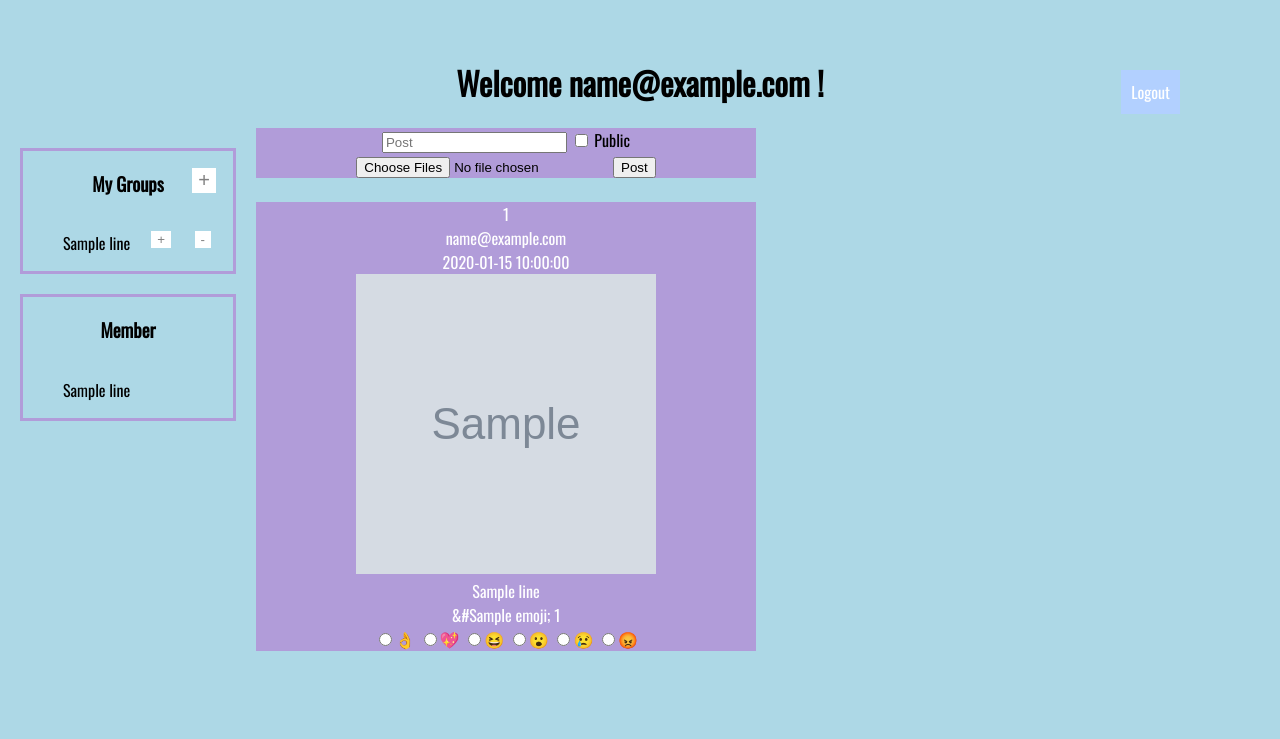
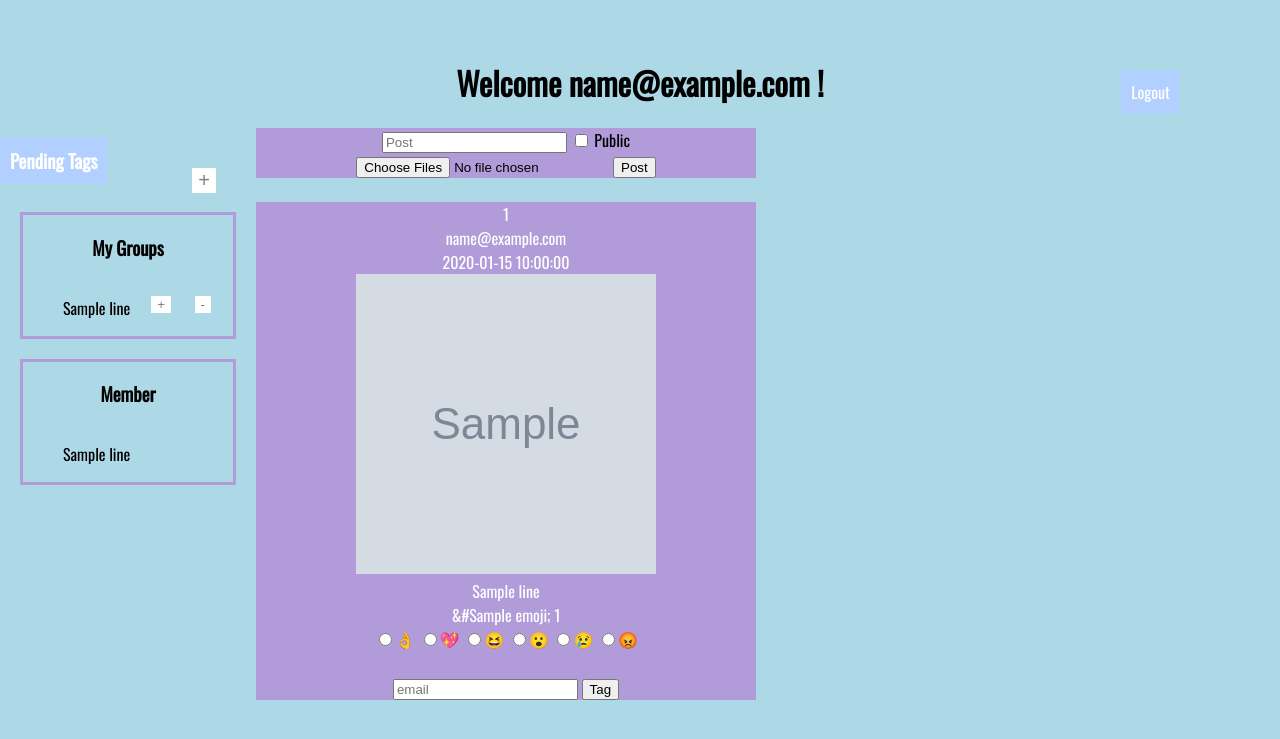
Before and after one commit to al4991/DatabaseProject, a Flask app: template templates/index.html in a window 1280 px wide. Shown: the top 739 px of the page. Run offline with Flask 2, Linux system fonts and the light colour scheme; the template is opened without the code that fills it: most values are stand-ins (such as "Sample title", 1, 10 or a date in 2020); grey boxes marked "Sample" are stand-in pictures.

Commit message:
Temporary have tags workin ish

```diff
--- a/app.py
+++ b/app.py
@@ -6,6 +6,9 @@ from perm import conn
 
 RATE_RE = "(rate[0-9]+)"
 rate_match = re.compile(RATE_RE)
+
+TAG_RE = "(tagged[0-9]+)"
+tag_match = re.compile(TAG_RE)
 
 app = Flask(__name__)
 app.static_folder = 'static'
@@ -400,6 +403,61 @@ def rate():
                 query = "INSERT INTO Rate (email, item_id, rate_time, emoji) VALUES (%s, %s, CURRENT_TIMESTAMP, %s)"
                 cursor.execute(query, (user_email, rate_id, request.form[item]))
             conn.commit()
+            break
+    cursor.close()
+    return redirect(url_for('index'))
+
+
+@app.route('/pendingTags')
+def pending_tag():
+    user_email = session['userEmail']
+    cursor = conn.cursor()
+    query = "SELECT * FROM Tag NATURAL JOIN ContentItem WHERE email_tagged = %s AND status = 'False'"
+    cursor.execute(query, (user_email))
+    pends = cursor.fetchall()
+    return render_template('pendingTags.html', pendings = pends)
+
+
+# @app.route('/tagAuth')
+# def tag_auth():
+
+
+
+@app.route('/tag', methods=['GET', 'POST'])
+def tag():
+    user_email = session['userEmail']
+    cursor = conn.cursor()
+    for item in request.form:
+        if re.match(tag_match, item):
+            taggee = request.form[item]
+            cursor.rownumber = 0
+            tag_id = int(item.split('d')[-1])
+            query = "SELECT * FROM Tag WHERE item_id = %s AND email_tagger = %s AND email_tagged = %s"
+            cursor.execute(query, (tag_id, user_email, taggee))
+            tag_exist = cursor.fetchone()
+            cursor.rownumber = 0
+            if not tag_exist:
+                query = "SELECT is_pub FROM ContentItem WHERE item_id = %s"
+                cursor.execute(query, (tag_id))
+                is_public = cursor.fetchone()
+                cursor.rownumber = 0
+                if is_public['is_pub']:
+                    status = "False"
+                    if user_email == taggee:
+                        status = "True"
+                    query = "INSERT INTO Tag(email_tagged, email_tagger, item_id, status) VALUES (%s, %s, %s, %s)"
+                    cursor.execute(query, (taggee, user_email, tag_id, status))
+                else:
+                    query = "SELECT * FROM Belong NATURAL JOIN Share WHERE email = %s AND item_id = %s"
+                    cursor.execute(query, (user_email, tag_id))
+                    is_shared = cursor.fetchone()
+                    if is_shared:
+                        query = "INSERT INTO Tag(email_tagged, email_tagger, item_id, status) VALUES (%s, %s, %s, %s)"
+                        cursor.execute(query, (taggee, user_email, tag_id, "False"))
+                    else:
+                        error = "Boohoo"
+            conn.commit()
+            break
     cursor.close()
     return redirect(url_for('index'))
 
--- a/templates/index.html
+++ b/templates/index.html
@@ -210,6 +210,9 @@
         <div id="container">
             {% if email %}
                 <div id="leftColumn">
+                    <div id="pendingReq">
+                        <h3><a href="{{ url_for('pending_tag') }}">Pending Tags</a></h3>
+                    </div>
                     <div id="myGroup">
                         <h3> My Groups </h3>
                         <a class="btn" href="{{ url_for('newGroup') }}"><button id="newGroupButton"> + </button></a>
@@ -249,8 +252,6 @@
 
                 </br>
 
-                <form id="rate_form" action="/rate" method="POST">
-
                 {% for line in posts %}
 
                     <div class="outer">
@@ -283,6 +284,7 @@
 
                         <div class="centered">
                             {% if email %}
+                            <form id="rate_form" action="/rate" method="POST">
                                 <input type="radio" name="rate{{ line.item_id}}" value="x1F44C" onclick="submitForm()">&#x1F44C;
                                 <input type="radio" name="rate{{ line.item_id}}" value="x1F496" onclick="submitForm()">&#x1F496;
                                 <input type="radio" name="rate{{ line.item_id}}" value="x1F606" onclick="submitForm()">&#x1F606;
@@ -319,18 +321,24 @@
                                         {% endif %}
                                     {% endif %}
                                 {% endfor %}
+                            </form>
+                            <script>
+                                function submitForm(){
+                                    document.getElementById("rate_form").submit();
+                                }
+                            </script>
+                            <br/>
 
-                                <script>
-                                    function submitForm(){
-                                        document.getElementById("rate_form").submit();
-                                    }
-                                </script>
+                            <form action="/tag" method="POST">
+                                <input type="text" name="tagged{{ line.item_id }}" placeholder="email"/>
+                                <input type="submit" id="tagButton" value = Tag>
+                            </form>
+
+                            {% endif %}
 
                         </div>
 
                         <!--where i would put in the share part of the post blocks-->
-
-                        {% endif %}
 
                     </div>
 
```
